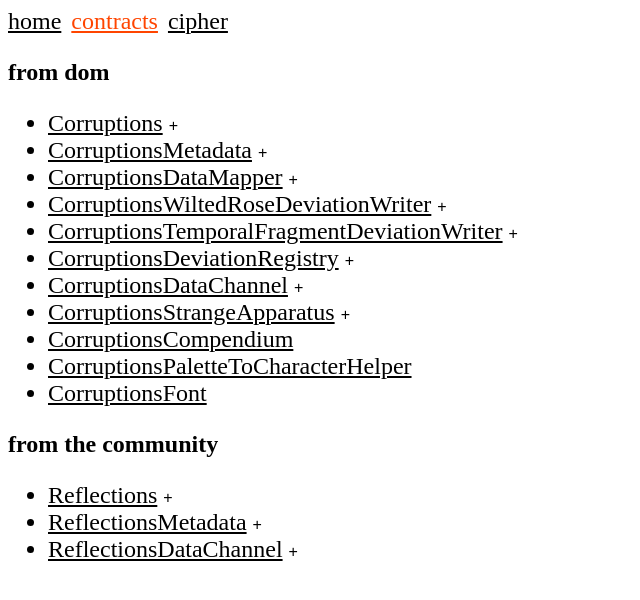
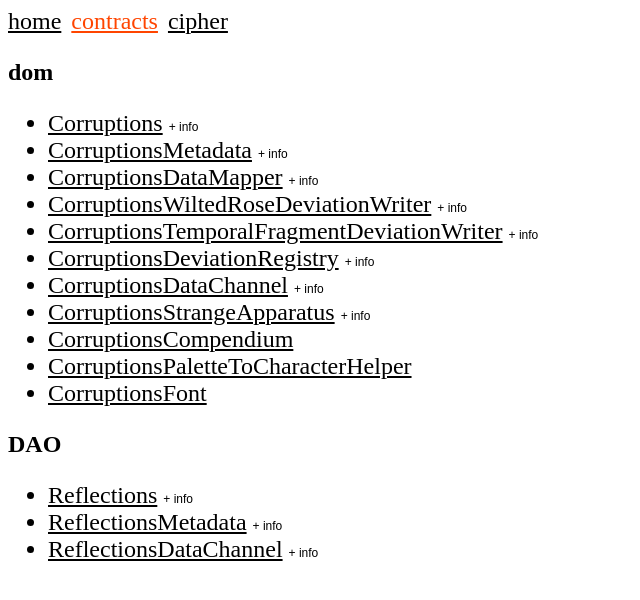
Before and after one commit to diogoquintas/corruptions, a Next.js app: page /contracts in a window 1280 px wide. Shown: the top 600 px of the page, without its empty margins (0-640 px from the left). Built offline with nearby package versions, Linux system fonts and the light colour scheme.

Commit message:
chore: update contract details

```diff
--- a/components/contract-item/ContractItem.js
+++ b/components/contract-item/ContractItem.js
@@ -9,7 +9,9 @@ export default function ContractItem({ title, address, description }) {
         {title}
       </a>
       {description && (
-        <button onClick={() => setOpen(!open)}>{`${open ? "-" : "+"}`}</button>
+        <button onClick={() => setOpen(!open)}>{`${
+          open ? "- info" : "+ info"
+        }`}</button>
       )}
       {description && open && <p>{description}</p>}
     </li>
--- a/components/contract-list/ContractList.js
+++ b/components/contract-list/ContractList.js
@@ -3,22 +3,22 @@ import ContractItem from "../contract-item/ContractItem";
 export default function ContractList() {
   return (
     <section>
-      <h3>from dom</h3>
+      <h3>dom</h3>
       <ul>
         <ContractItem
           title="Corruptions"
           address="0x5BDf397bB2912859Dbd8011F320a222f79A28d2E"
-          description="The main contract. The ERC-721 interface."
+          description="The main contract which contains the ERC-721 interface."
         />
         <ContractItem
           title="CorruptionsMetadata"
           address="0x2688212B769B693254D054f7E4b0d86E9462373b"
-          description="The contract that generates the token data + image for corruptions."
+          description="The contract that generates the metadata for each corruption or deviation."
         />
         <ContractItem
           title="CorruptionsDataMapper"
           address="0x7A96d95a787524a27a4df36b64a96910a2fDCF5B"
-          description="Additional information to each corruption, at the moment maps the tokenId with his deviation status."
+          description="Additional information related to each corruption. You can get information about the deviation status of your corruption here."
         />
         <ContractItem
           title="CorruptionsWiltedRoseDeviationWriter"
@@ -58,17 +58,17 @@ export default function ContractList() {
           address="0xdf8A48979F33f12952Ab4cF6f960EA4071fc656b"
         />
       </ul>
-      <h3>from the community</h3>
+      <h3>DAO</h3>
       <ul>
         <ContractItem
           address="0x06EB2100d66558CF8BCc3784420ad549D8D69bf6"
           title="Reflections"
-          description="NFT to fund the 8 deviations reserved for our multisig wallet."
+          description="NFT to fund the 8 deviations reserved for the DAO in the second deviation chapter."
         />
         <ContractItem
           address="0x86a103d80798A9202CbA0cEc9F499Cc24eA24FA5"
           title="ReflectionsMetadata"
-          description="The contract that generates the token data + image for reflections."
+          description="The contract that generates the token data + image for a reflection."
         />
         <ContractItem
           address="0xFEEDa52dc1c570533B68eFC9a6DaA2D212bCC836"
--- a/styles/globals.css
+++ b/styles/globals.css
@@ -1,7 +1,7 @@
 button {
   background: none;
   border: 0;
-  font-size: 16px;
+  font-size: 12px;
   cursor: pointer;
 }
 
```
